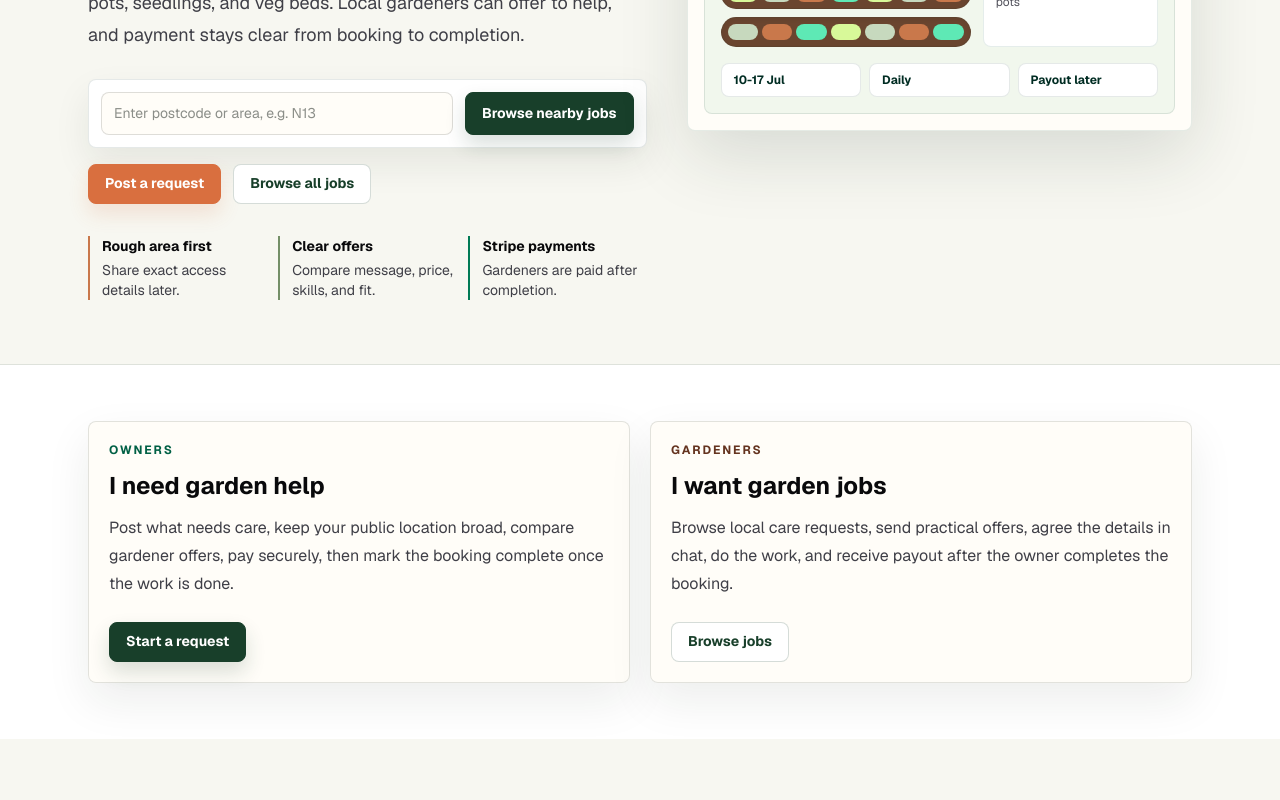
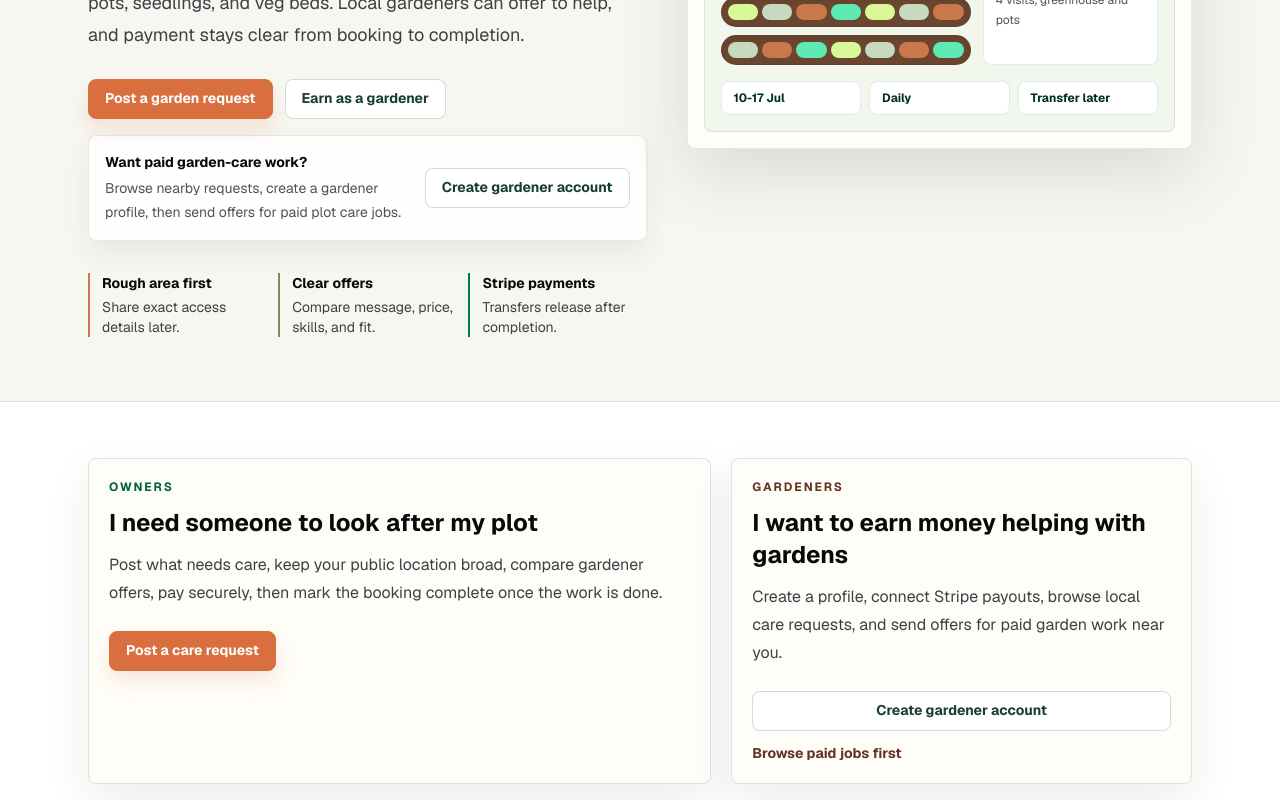
Before and after one commit to Erkan191/garden-sitters, a Next.js app: page / in a window 1280 px wide. Shown: the part 480-1280 px from the top of the page. Built offline with nearby package versions, Linux system fonts and the light colour scheme; no server answers.

Commit message:
Improve gardener signup journey

```diff
--- a/src/app/Header.js
+++ b/src/app/Header.js
@@ -67,10 +67,10 @@ export default function Header() {
             How it works
           </Link>
           <Link
-            href="/requests"
+            href="/#earn-as-gardener"
             className="rounded-lg px-3 py-2 hover:bg-emerald-50 hover:text-emerald-950"
           >
-            Browse jobs
+            Earn as a gardener
           </Link>
           <Link
             href="/requests/new"
--- a/src/app/layout.js
+++ b/src/app/layout.js
@@ -61,8 +61,8 @@ export default function RootLayout({ children }) {
                 <Link href="/#how-it-works" className="hover:text-white">
                   How it works
                 </Link>
-                <Link href="/requests" className="hover:text-white">
-                  Browse jobs
+                <Link href="/#earn-as-gardener" className="hover:text-white">
+                  Earn as a gardener
                 </Link>
                 <Link href="/requests/new" className="hover:text-white">
                   Post a request
--- a/src/app/page.js
+++ b/src/app/page.js
@@ -2,7 +2,6 @@ import Link from "next/link";
 import { BetaNotice } from "./LaunchNotices";
 
 const buttonBase = "wmp-button w-full sm:w-auto";
-const primaryButton = `${buttonBase} wmp-button-primary`;
 const secondaryButton = `${buttonBase} wmp-button-secondary`;
 const clayButton = `${buttonBase} wmp-button-clay`;
 const lightButton = `${buttonBase} bg-white text-emerald-950 hover:bg-emerald-50`;
@@ -35,17 +34,17 @@ const careTasks = [
 ];
 
 const ownerSteps = [
-  "Post a request",
-  "Compare offers",
+  "Post a care request",
+  "Choose a gardener",
   "Pay securely",
-  "Mark complete",
+  "Complete when done",
 ];
 
 const gardenerSteps = [
-  "Browse jobs",
+  "Browse paid jobs",
+  "Create your profile",
   "Send an offer",
-  "Do the work",
-  "Get paid after completion",
+  "Receive transfer after completion",
 ];
 
 const faqs = [
@@ -62,7 +61,7 @@ const faqs = [
   {
     question: "When does the gardener get paid?",
     answer:
-      "The gardener is not paid out until the owner marks the booking complete after the agreed care has been carried out.",
+      "The gardener transfer is released after the owner marks the booking complete. Stripe then sends bank payouts on its normal schedule.",
   },
   {
     question: "Should I share my exact address publicly?",
@@ -195,7 +194,7 @@ function GardenPanel() {
         </div>
 
         <div className="mt-4 grid gap-2 sm:grid-cols-3">
-          {["10-17 Jul", "Daily", "Payout later"].map((item) => (
+          {["10-17 Jul", "Daily", "Transfer later"].map((item) => (
             <span
               key={item}
               className="rounded-lg border border-emerald-950/10 bg-white px-3 py-2 text-xs font-bold text-emerald-950"
@@ -227,31 +226,34 @@ export default function HomePage() {
               and payment stays clear from booking to completion.
             </p>
 
-            <form
-              action="/requests"
-              className="mt-7 grid gap-3 rounded-lg border border-emerald-950/10 bg-white p-3 shadow-[0_16px_36px_rgba(26,37,30,0.08)] sm:grid-cols-[1fr_auto]"
-            >
-              <label className="sr-only" htmlFor="postcode">
-                Postcode or area
-              </label>
-              <input
-                id="postcode"
-                name="postcode"
-                className="wmp-field rounded-lg"
-                placeholder="Enter postcode or area, e.g. N13"
-              />
-              <button className="wmp-button wmp-button-primary">
-                Browse nearby jobs
-              </button>
-            </form>
+            <div className="mt-7 flex flex-col gap-3 sm:flex-row">
+              <Link href="/requests/new" className={clayButton}>
+                Post a garden request
+              </Link>
+              <Link href="/#earn-as-gardener" className={secondaryButton}>
+                Earn as a gardener
+              </Link>
+            </div>
 
-            <div className="mt-4 flex flex-col gap-3 sm:flex-row">
-              <Link href="/requests/new" className={clayButton}>
-                Post a request
-              </Link>
-              <Link href="/requests" className={secondaryButton}>
-                Browse all jobs
-              </Link>
+            <div className="mt-4 max-w-2xl rounded-lg border border-emerald-950/10 bg-white/80 p-4 shadow-[0_12px_28px_rgba(26,37,30,0.07)]">
+              <div className="flex flex-col gap-3 sm:flex-row sm:items-center sm:justify-between">
+                <div>
+                  <p className="text-sm font-bold text-zinc-950">
+                    Want paid garden-care work?
+                  </p>
+                  <p className="mt-1 text-sm leading-6 text-zinc-600">
+                    Browse nearby requests, create a gardener profile, then send
+                    offers for paid plot care jobs.
+                  </p>
+                </div>
+
+                <Link
+                  href="/signup?intent=gardener"
+                  className="wmp-button wmp-button-secondary w-full shrink-0 sm:w-auto"
+                >
+                  Create gardener account
+                </Link>
+              </div>
             </div>
 
             <div className="mt-8 grid max-w-2xl gap-3 text-sm text-zinc-700 sm:grid-cols-3">
@@ -265,7 +267,7 @@ export default function HomePage() {
               </div>
               <div className="border-l-2 border-emerald-700 pl-3">
                 <p className="font-bold text-zinc-950">Stripe payments</p>
-                <p className="mt-1">Gardeners are paid after completion.</p>
+                <p className="mt-1">Transfers release after completion.</p>
               </div>
             </div>
           </div>
@@ -276,39 +278,52 @@ export default function HomePage() {
 
       <section className="bg-white py-12 sm:py-14">
         <div className="mx-auto max-w-6xl px-4 sm:px-6">
-          <div className="grid gap-5 md:grid-cols-2">
-            <div className="wmp-card rounded-lg bg-[#f4f8ef]">
+          <div className="grid gap-5 md:grid-cols-[1.15fr_0.85fr]">
+            <div className="wmp-card rounded-lg border-emerald-950/15 bg-[#f4f8ef]">
               <p className="text-xs font-bold uppercase tracking-[0.16em] text-emerald-800">
                 Owners
               </p>
               <h2 className="mt-3 text-2xl font-bold text-zinc-950">
-                I need garden help
+                I need someone to look after my plot
               </h2>
               <p className="mt-3 leading-7 text-zinc-700">
                 Post what needs care, keep your public location broad, compare
                 gardener offers, pay securely, then mark the booking complete
                 once the work is done.
               </p>
-              <Link href="/requests/new" className={`mt-6 ${primaryButton}`}>
-                Start a request
+              <Link href="/requests/new" className={`mt-6 ${clayButton}`}>
+                Post a care request
               </Link>
             </div>
 
-            <div className="wmp-card rounded-lg bg-[#fff6ef]">
+            <div
+              id="earn-as-gardener"
+              className="wmp-card rounded-lg bg-[#fff6ef]"
+            >
               <p className="text-xs font-bold uppercase tracking-[0.16em] text-clay-800">
                 Gardeners
               </p>
               <h2 className="mt-3 text-2xl font-bold text-zinc-950">
-                I want garden jobs
+                I want to earn money helping with gardens
               </h2>
               <p className="mt-3 leading-7 text-zinc-700">
-                Browse local care requests, send practical offers, agree the
-                details in chat, do the work, and receive payout after the owner
-                completes the booking.
+                Create a profile, connect Stripe payouts, browse local care
+                requests, and send offers for paid garden work near you.
               </p>
-              <Link href="/requests" className={`mt-6 ${secondaryButton}`}>
-                Browse jobs
-              </Link>
+              <div className="mt-6 flex flex-col gap-3 sm:flex-row md:flex-col">
+                <Link
+                  href="/signup?intent=gardener"
+                  className={secondaryButton}
+                >
+                  Create gardener account
+                </Link>
+                <Link
+                  href="/requests"
+                  className="inline-flex text-sm font-bold text-clay-800 hover:underline"
+                >
+                  Browse paid jobs first
+                </Link>
+              </div>
             </div>
           </div>
         </div>
@@ -346,7 +361,7 @@ export default function HomePage() {
           <div className="grid gap-3 sm:grid-cols-3">
             {[
               "Owners pay through Stripe after accepting an offer.",
-              "The gardener is not paid out until the booking is completed.",
+              "The gardener transfer is released after the booking is completed.",
               "During private beta, refunds and issues are handled case by case.",
             ].map((item) => (
               <div
@@ -457,7 +472,7 @@ export default function HomePage() {
             </h2>
             <p className="mt-3 max-w-2xl text-sm leading-6 text-emerald-50/80">
               Try the core marketplace flow: post a garden care request or
-              browse local jobs from owners who need help.
+              create a gardener account to earn from local plot care jobs.
             </p>
           </div>
 
@@ -466,10 +481,10 @@ export default function HomePage() {
               Post a request
             </Link>
             <Link
-              href="/requests"
+              href="/signup?intent=gardener"
               className={`${buttonBase} border border-white/20 bg-white/10 text-white hover:bg-white/15`}
             >
-              Browse jobs
+              Earn as a gardener
             </Link>
           </div>
         </div>
--- a/src/app/signup/page.js
+++ b/src/app/signup/page.js
@@ -1,6 +1,6 @@
 "use client";
 
-import { useState } from "react";
+import { useEffect, useState } from "react";
 import Link from "next/link";
 import { useRouter } from "next/navigation";
 import { supabase } from "@/lib/supabaseClient";
@@ -9,10 +9,18 @@ import { BetaNotice } from "../LaunchNotices";
 export default function SignupPage() {
   const router = useRouter();
 
+  const [intent, setIntent] = useState("");
   const [email, setEmail] = useState("");
   const [password, setPassword] = useState("");
   const [showPassword, setShowPassword] = useState(false);
   const [msg, setMsg] = useState("");
+
+  const isGardenerIntent = intent === "gardener";
+
+  useEffect(() => {
+    const params = new URLSearchParams(window.location.search);
+    setIntent(params.get("intent") || "");
+  }, []);
 
   async function handleSignup(e) {
     e.preventDefault();
@@ -44,17 +52,19 @@ export default function SignupPage() {
           </Link>
 
           <p className="mt-8 wmp-eyebrow">
-            Join Watch My Plot
+            {isGardenerIntent ? "Earn as a gardener" : "Join Watch My Plot"}
           </p>
 
           <h1 className="mt-2 text-3xl font-bold tracking-tight text-zinc-900 sm:text-4xl">
-            Create an account to post, offer, chat, and review.
+            {isGardenerIntent
+              ? "Create an account to earn from garden-care jobs."
+              : "Create an account to post, offer, chat, and review."}
           </h1>
 
           <p className="mt-3 max-w-2xl text-sm leading-6 text-zinc-600">
-            Browse without signing up, then create an account when you want to take
-            action: post a request, send an offer, manage bookings, or build trust
-            through reviews.
+            {isGardenerIntent
+              ? "Sign up, complete your public profile, connect Stripe payouts, then send offers on nearby garden-care requests."
+              : "Browse without signing up, then create an account when you want to take action: post a request, send an offer, manage bookings, or build trust through reviews."}
           </p>
 
           <BetaNotice className="mt-6" />
@@ -70,7 +80,7 @@ export default function SignupPage() {
             <div className="rounded-lg border border-stone-200 bg-[#fbfbf7] p-4">
               <p className="text-sm font-bold text-zinc-900">Gardeners</p>
               <p className="mt-1 text-xs leading-5 text-zinc-600">
-                Offer to help local growers with practical care.
+                Earn from practical local garden care.
               </p>
             </div>
 
@@ -90,11 +100,13 @@ export default function SignupPage() {
             </p>
 
             <h2 className="mt-2 text-2xl font-bold text-zinc-900">
-              Create your account
+              {isGardenerIntent ? "Create your gardener account" : "Create your account"}
             </h2>
 
             <p className="mt-2 text-sm leading-6 text-zinc-600">
-              Use an email and password. You can complete your profile after signing in.
+              {isGardenerIntent
+                ? "Use an email and password. After signing in, add your profile and connect Stripe payouts before taking paid work."
+                : "Use an email and password. You can complete your profile after signing in."}
             </p>
           </div>
 
@@ -174,7 +186,7 @@ export default function SignupPage() {
             </div>
 
             <button className="wmp-button wmp-button-primary w-full">
-              Sign up
+              {isGardenerIntent ? "Create gardener account" : "Sign up"}
             </button>
 
             <p className="text-xs leading-5 text-zinc-500">
```
